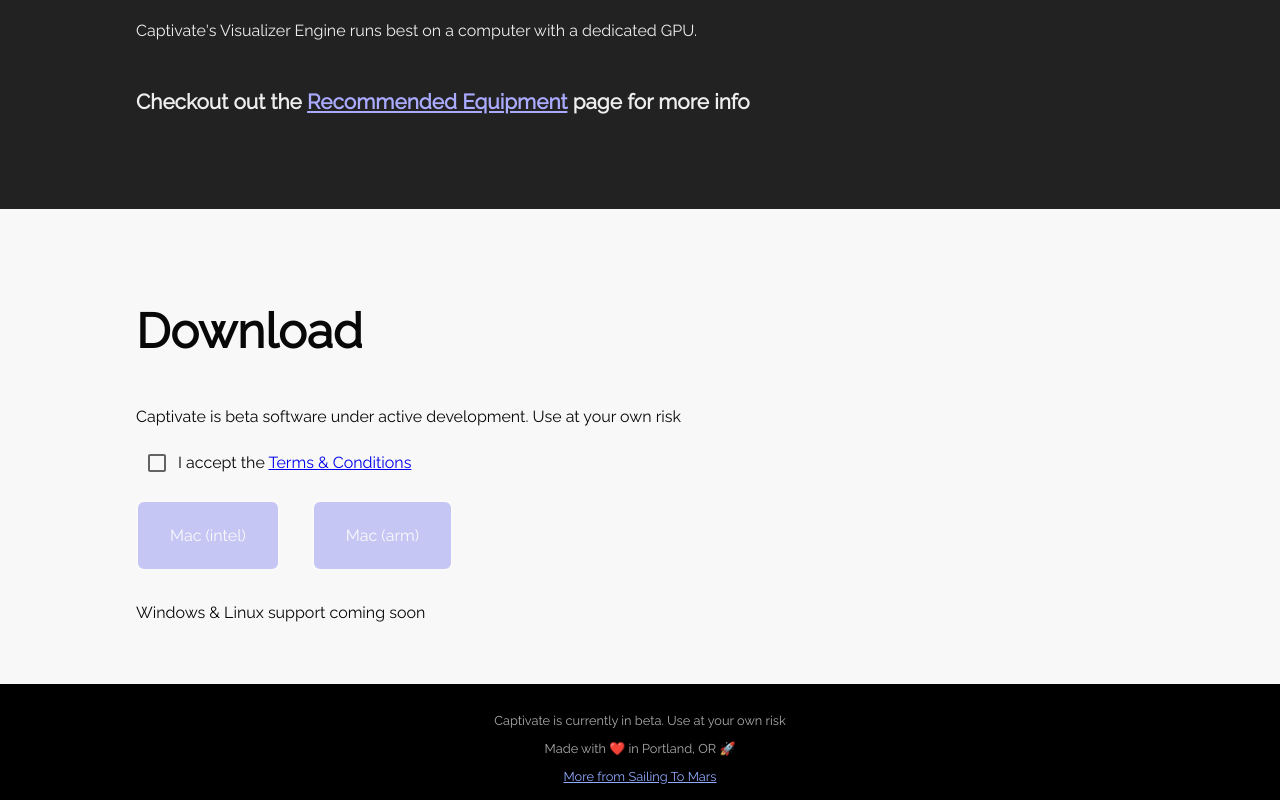
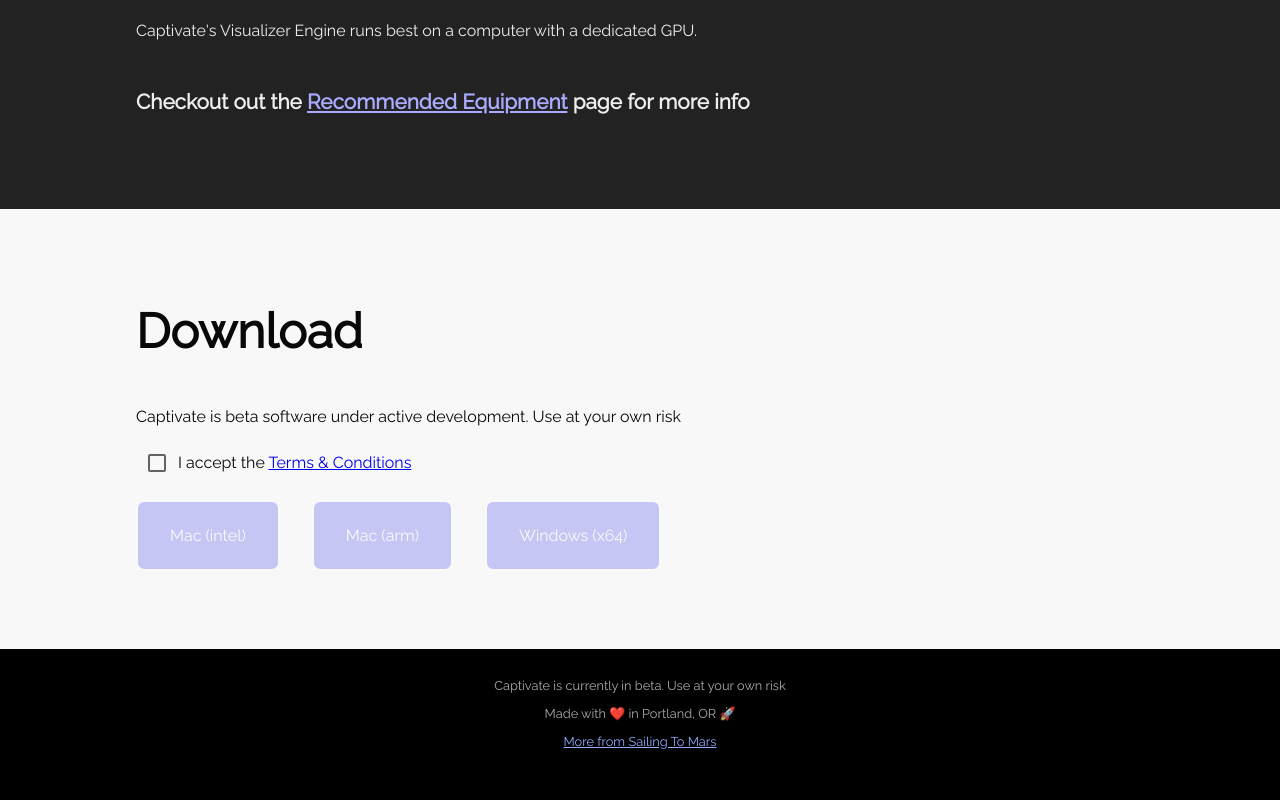
Before and after one commit to captivatesynth/captivatesynth.com, a Gatsby site: page / in a window 1280 px wide. Shown: the part 6845-7645 px from the top of the page. After the commit the page ends 7610 px from the top, so only its background shows below. Built offline with nearby package versions, Linux system fonts and the light colour scheme; Gatsby itself is replaced by a stand-in of ours.

Commit message:
Bump captivate to version 0.9.7. Add Windows build

```diff
--- a/src/index/Download.js
+++ b/src/index/Download.js
@@ -3,7 +3,11 @@
 import Checkbox from '@mui/material/Checkbox'
 import { H1, H2, H3, H4, H5, P, mediaMinWidth } from '../components/styled'
 import DownloadButton from '../components/DownloadButton'
-import { MAC_X86_FILENAME, MAC_ARM_FILENAME } from '../strings'
+import {
+  MAC_X86_FILENAME,
+  MAC_ARM_FILENAME,
+  WINDOWS_FILENAME,
+} from '../strings'
 
 const ACCEPTED = 'accepted_terms_and_conditions'
 
@@ -34,8 +38,10 @@
         <DownloadButton enabled={accepted} filename={MAC_ARM_FILENAME}>
           Mac (arm)
         </DownloadButton>
+        <DownloadButton enabled={accepted} filename={WINDOWS_FILENAME}>
+          Windows (x64)
+        </DownloadButton>
       </Row>
-      <P>Windows & Linux support coming soon</P>
     </>
   )
 }
--- a/src/strings.js
+++ b/src/strings.js
@@ -1,6 +1,7 @@
-export const CAPTIVATE_VERSION = `0.9.6`
+export const CAPTIVATE_VERSION = `0.9.7`
 export const MAC_X86_FILENAME = `Captivate-${CAPTIVATE_VERSION}.dmg`
 export const MAC_ARM_FILENAME = `Captivate-${CAPTIVATE_VERSION}-arm64.dmg`
+export const WINDOWS_FILENAME = `Captivate-Setup-${CAPTIVATE_VERSION}.exe`
 export function download_url(filename) {
   return `https://github.com/spensbot/captivate/releases/download/v${CAPTIVATE_VERSION}/${filename}`
 }
```
